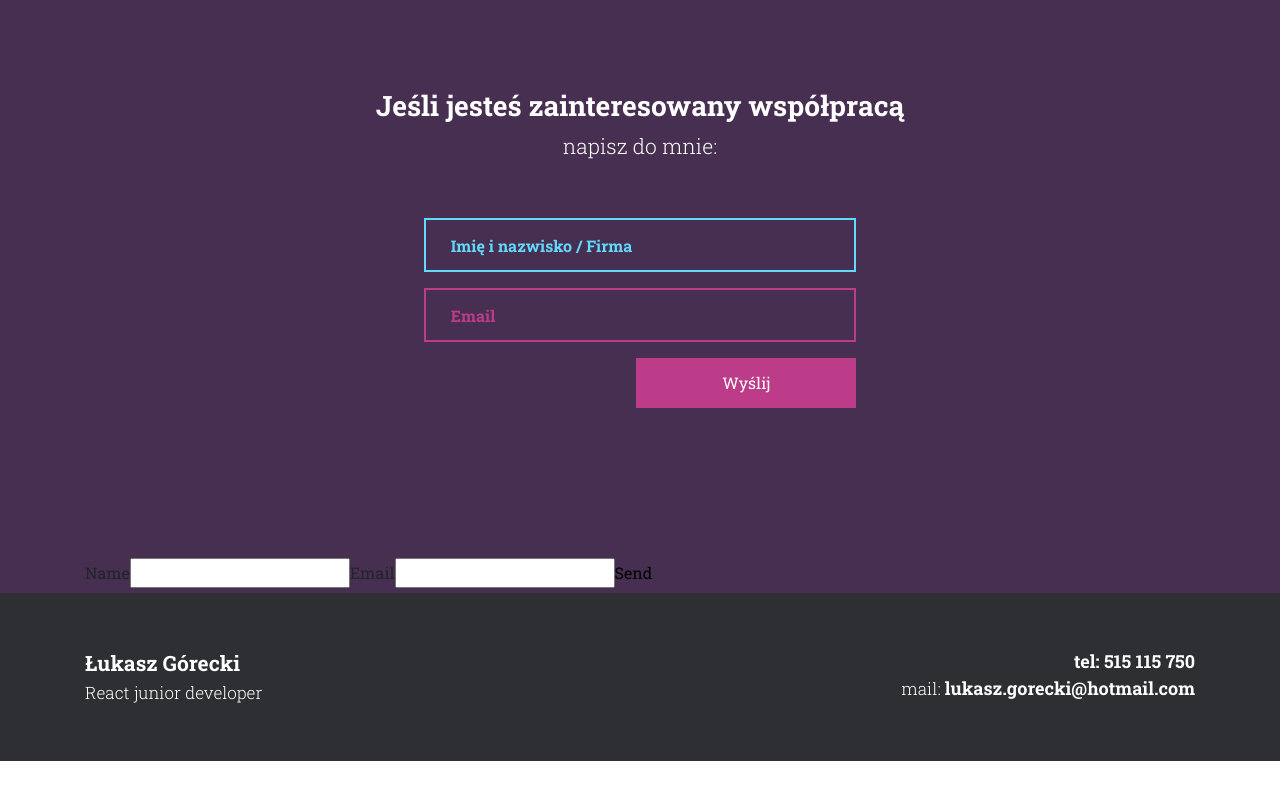
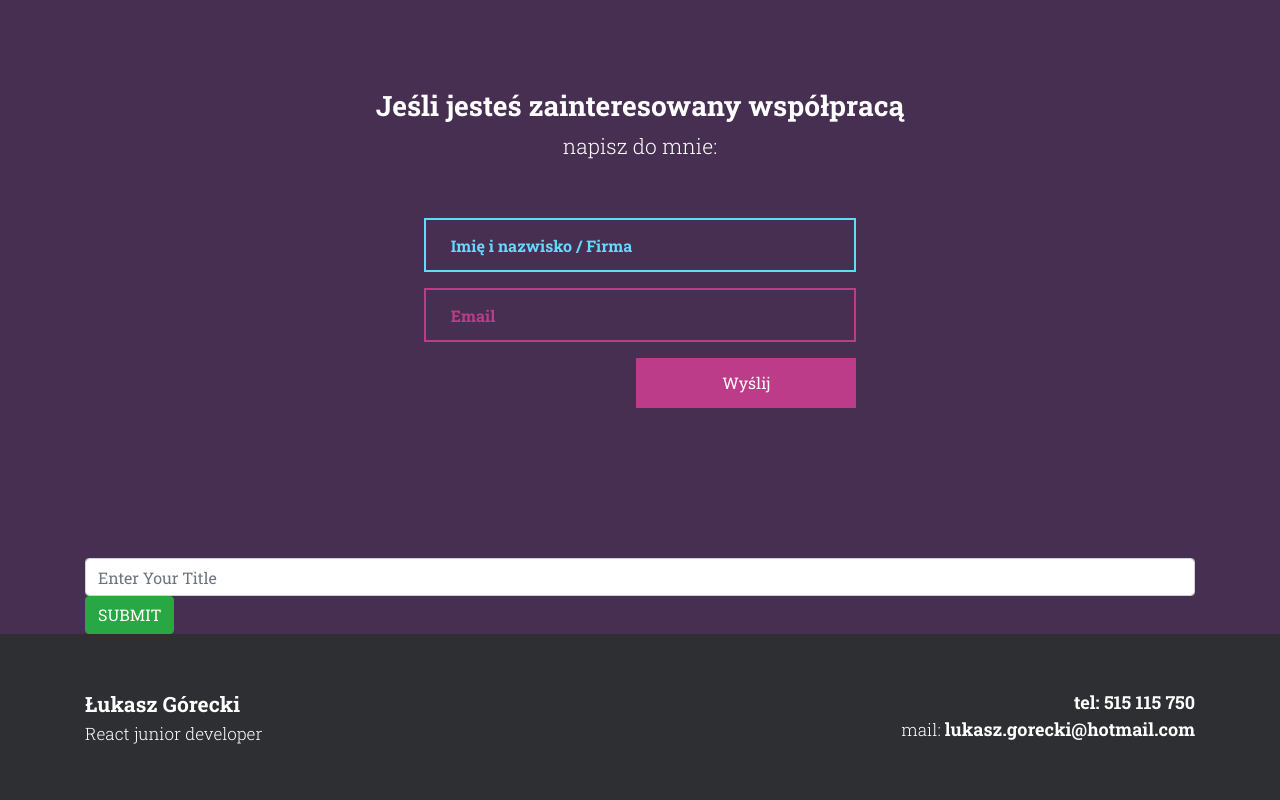
Before and after one commit to sq1fya/my-lp, a React (Create React App) app: page / in a window 1280 px wide. Shown: the part 1640-2440 px from the top of the page. Before the commit the page ends 2401 px from the top, so only its background shows below. Built offline with nearby package versions, Linux system fonts and the light colour scheme.

Commit message:
WIP: form send email and show message SEND DONE

```diff
--- a/package.json
+++ b/package.json
@@ -21,6 +21,8 @@
   "eslintConfig": {
     "extends": "react-app"
   },
+  "proxy": "https://ptsv2.com/"
+  ,
   "browserslist": [
     ">0.2%",
     "not dead",
--- a/src/components/form/form.js
+++ b/src/components/form/form.js
@@ -1,44 +1,104 @@
 import React from "react";
 import axios from "axios"; // For making client request.
 
+const BASE_URL = 'https://formcarry.com/s/5QT28VUaMjd'
+
 
 class Form extends React.Component {
-  constructor(props){
-    super(props);
-    this.state = {name: "", email: ""};
-  }
 
-  handleForm = e => {
-    axios.post(
-      "https://formcarry.com/s/5QT28VUaMjd",
-      this.state,
-      {headers: {"Accept": "application/json"}}
-      )
-      .then(function (response) {
-        console.log(response);
+  // constructor(props){
+  //   super(props);
+  //   this.state = {name: "", email: "",message: "", loading: false};
+  // }
 
-      })
-      .catch(function (error) {
-        console.log(error);
-        alert('Catch is ignored, because there are no errors');
-      });
+  // handleForm = e => {
+  //   axios.post(
+  //     "https://formcarry.com/s/5QT28VUaMjd",
+  //     this.state,
+  //     {headers: {"Accept": "application/json"}}
+  //     )
+  //     .then(function (response) {
+  //       console.log(response);
+  //       this.setState({message: response.data})
 
-    e.preventDefault();
-  }
+  //     })
+  //     .catch(function (error) {
+  //       console.log(error);
+  //       alert('Catch is ignored, sdadsadadsasrs');
+  //     });
+  //         // this.setState({
+  //         //   message: "Wysłanie udane"
+  //         // });
 
-  handleFields = e => this.setState({ [e.target.name]: e.target.value });
+  //   e.preventDefault();
+  // }
+
+  // handleFields = e => this.setState({ [e.target.name]: e.target.value });
+state = {
+  title: '',
+  boody: '',
+  isSubmited: false,
+  error: false
+}
+
+changeHandler = (e) => {
+  this.setState({
+    [e.target.name]: e.target.value
+  })
+}
+
+submitHandler = (e) => {
+  e.preventDefault()
+
+  axios.post(`${BASE_URL}`, {
+    title: this.state.title,
+    body: this.state.body
+  })
+  .then(res => {
+    this.setState({
+      isSubmited: true,
+      error: false
+    })
+  })
+  .catch(error => {
+    this.setState({
+      error: true,
+      isSubmited: false
+    })
+  })
+}
 
   render() {
     return (
-      <form onSubmit={this.handleForm}>
-        <label htmlFor="name">Name</label>
-        <input type="text" id="name" name="name" onChange={this.handleFields} />
+      <div>
+        <form onSubmit={ this.submitHandler}>
+        <input
+        type="text"
+        className='form-control'
+        name='title'
+        value={ this.state.title }
+        placeholder='Enter Your Title'
+        onChange={ this.changeHandler}
+        />
+        <button type='submit' className='btn btn-success'>SUBMIT</button>
+        </form>
+        { this.state.isSubmited  && <p>Form Submiter Succes</p> }
+        { this.state.error  && <p>Something Error</p> }
+      </div>
 
-        <label htmlFor="email">Email</label>
-        <input type="email" id="email" name="email" onChange={this.handleFields} />
+      //   <form onSubmit={this.handleForm}>
+      //     <label htmlFor="name">Name</label>
+      //     <input type="text" id="name" name="name" onChange={this.handleFields} />
 
-        <button type="submit">Send</button>
-      </form>
+      //     <label htmlFor="email">Email</label>
+      //     <input type="email" id="email" name="email" onChange={this.handleFields} />
+
+      //     <button type="submit">Send</button>
+      //     <div>
+      //       {this.state.message}
+      //     </div>
+      //   </form>
+      // );
     );
   }
 }
--- a/src/components/section-about-me/section-about-me.js
+++ b/src/components/section-about-me/section-about-me.js
@@ -102,9 +102,6 @@ class SectionAboutMe extends Component {
           </div>
         </div>
       </section>
-
-
-
     );
   }
 }
```
